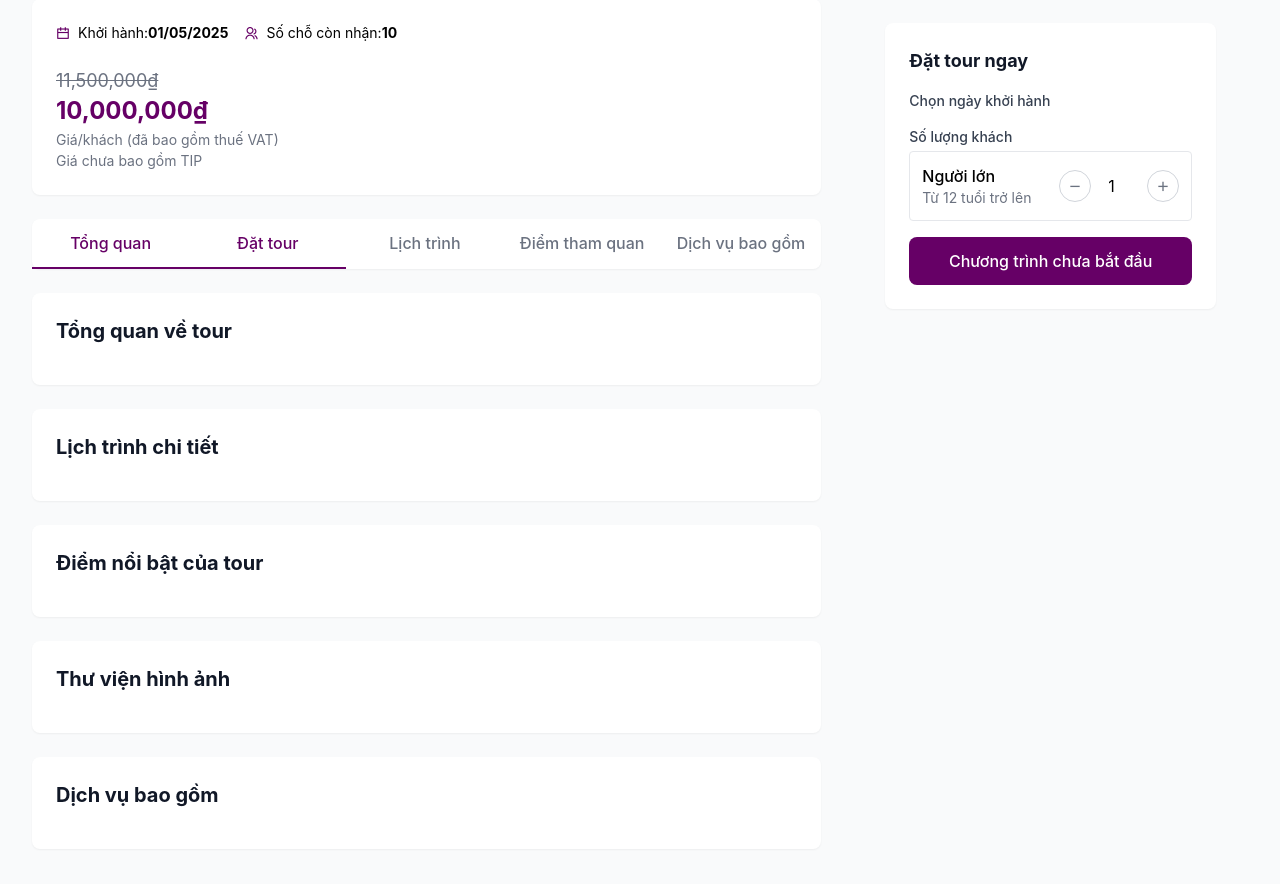
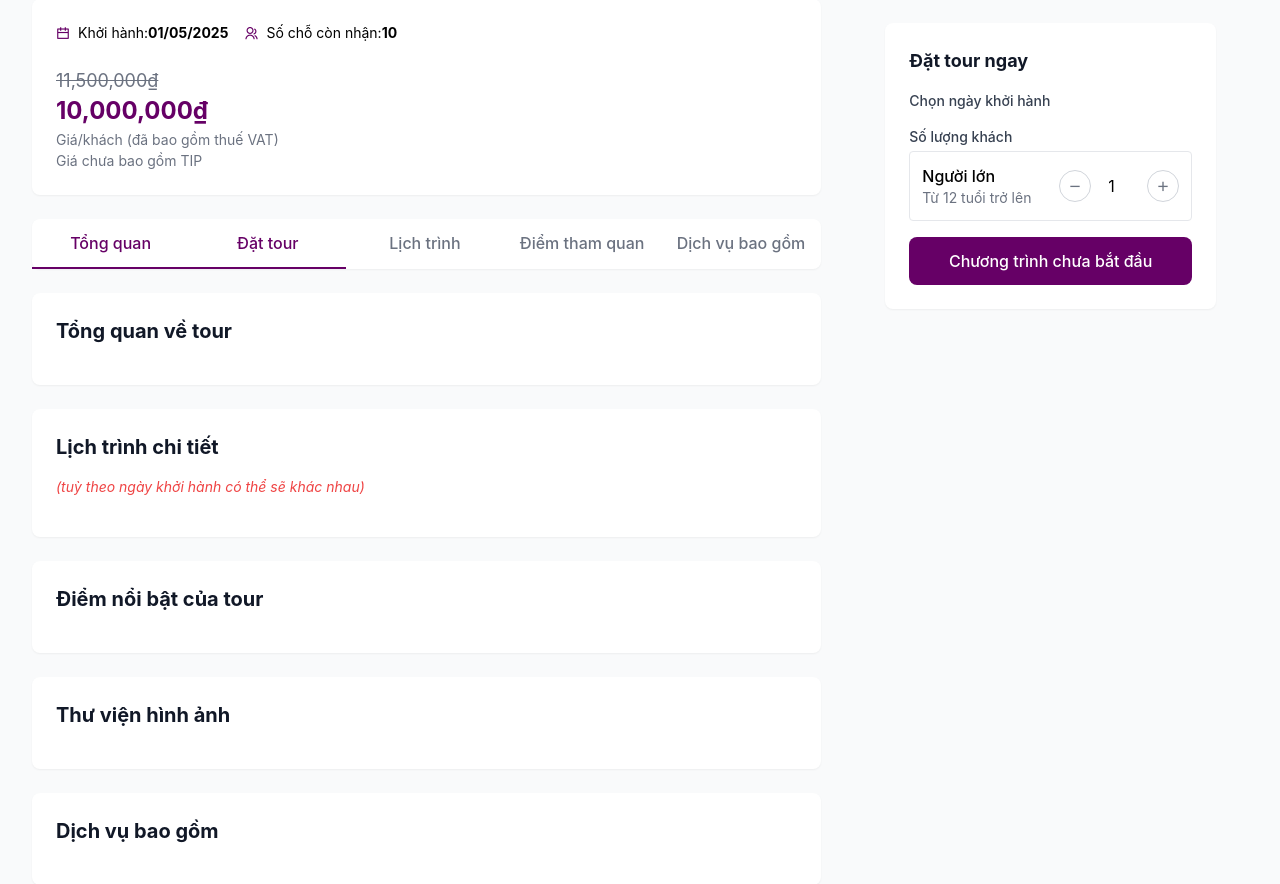
Before and after one commit to beckerbao/tugo-com-fe, a PHP site: page /pages/flashsale_detail.php in a window 1280 px wide. Shown: the part 473-1357 px from the top of the page. Run offline with PHP 8.4, Linux system fonts and the light colour scheme; the template is opened without the code that fills it, so the values that code supplies are empty; some libraries are stand-ins or nearby versions.

Commit message:
bổ sung text

```diff
--- a/pages/flashsale_detail.php
+++ b/pages/flashsale_detail.php
@@ -250,6 +250,7 @@ $tour_price_strike = ceil($tour_price * 1.15);
         <!-- Lịch trình chi tiết -->
         <div id="tab-itinerary" class="bg-white rounded-lg shadow-sm p-6 mb-6">
         <h2 class="text-xl font-bold text-gray-900 mb-4">Lịch trình chi tiết</h2>
+        <p class="text-sm italic text-red-500 mb-4">(tuỳ theo ngày khởi hành có thể sẽ khác nhau)</p>
         <?php foreach ($tour_itinerary as $i => $day): ?>
             <div class="relative pl-10 pb-8">
             <div class="timeline-dot relative"></div>
```
